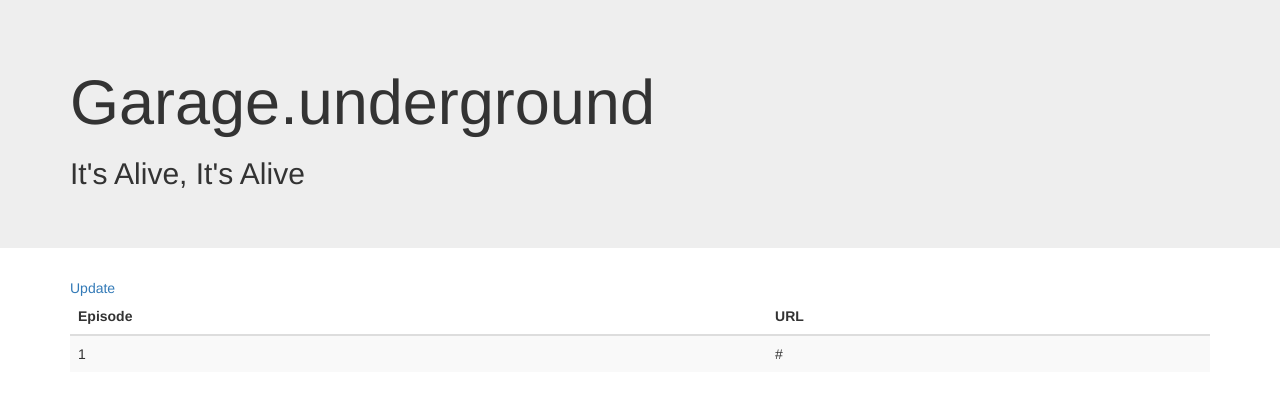
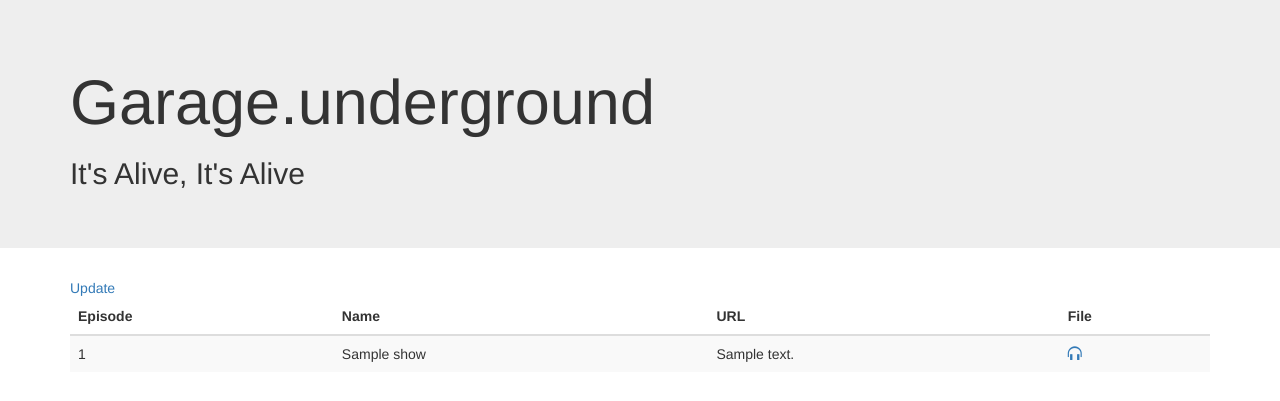
Before and after one commit to abkfenris/underground_garage, a Flask app: page / in a window 1280 px wide. Shown: the top 401 px of the page. Run offline with Flask 2, Linux system fonts and the light colour scheme; tables that the repository leaves empty hold one stand-in row (values such as "Sample post"); some libraries are stand-ins or nearby versions.

Commit message:
Initial work on feed

```diff
--- a/celery_worker.py
+++ b/celery_worker.py
@@ -1,6 +1,7 @@
 #!/usr/bin/env python
 import os
 from underground_garage.app import celery, create_app
+from underground_garage import shows
 
 app = create_app(os.getenv('UNDERGROUND_ENV') or 'default')
 app.app_context().push()
--- a/config.py
+++ b/config.py
@@ -8,7 +8,7 @@ class Config(object):
                   'mqQAxNytzcix3m8matgPi2mBfF+dcVMCyFs@kMYtcw[pyVMzCU')
     SQLALCHEMY_COMMIT_ON_TEARDOWN = True
     SECURITY_POST_LOGIN_VIEW = 'admin/'
-    CELERY_BROKER_URL = ''
+    CELERY_BROKER_URL = 'redis://localhost:6379/0'
 
 
 class DevelopmentConfig(Config):
--- a/manage.py
+++ b/manage.py
@@ -5,6 +5,7 @@ from flask_script import Manager, Shell, Server
 from flask_migrate import MigrateCommand, Migrate
 
 from underground_garage.app import create_app, db
+from underground_garage import shows
 
 app = create_app(os.getenv('UNDERGROUND_CONFIG') or 'default')
 
@@ -19,7 +20,7 @@ def _make_context():
     """Return context dict for a shell session so you can access
     app, db, and the User model by default.
     """
-    return {'app': app, }
+    return {'app': app, 'db': db, 'shows': shows}
 
 
 @manager.command
--- a/underground_garage/app.py
+++ b/underground_garage/app.py
@@ -1,6 +1,6 @@
 # -*- coding: utf-8 -*-
 '''The app module, containing the app factory function.'''
-# from celery import Celery
+from celery import Celery
 from flask import Flask  # , render_template
 from flask_bootstrap import Bootstrap
 # from flask_security import Security
@@ -10,7 +10,7 @@ from config import config, Config
 
 bootstrap = Bootstrap()
 db = SQLAlchemy()
-# celery = Celery(__name__, broker=Config.CELERY_BROKER_URL)
+celery = Celery(__name__, broker=Config.CELERY_BROKER_URL)
 
 
 def create_app(config_name):
@@ -23,7 +23,7 @@ def create_app(config_name):
 
     bootstrap.init_app(app)
     db.init_app(app)
-    # celery.conf.update(app.config)
+    celery.conf.update(app.config)
 
     from underground_garage.main import main
     app.register_blueprint(main)
--- a/underground_garage/main/views.py
+++ b/underground_garage/main/views.py
@@ -5,7 +5,6 @@ The main public routes to view the site
 from flask import render_template, redirect, url_for
 
 from underground_garage import shows
-from underground_garage.app import db
 from underground_garage.models import Show
 
 from . import main
@@ -18,6 +17,15 @@ def index():
     Index page with list of shows
     """
     return render_template('index.html', Show=Show)
+
+
+@main.route('/feed/')
+def feed():
+    """**/feed/**
+
+    Podcast feed
+    """
+    return render_template('feed.rss', Show=Show)
 
 
 @main.route('/about/')
@@ -35,5 +43,5 @@ def update():
 
     Update listing of shows
     """
-    shows.updateshows()
+    shows.updateshows.delay()
     return redirect(url_for('.index'))
--- a/underground_garage/shows.py
+++ b/underground_garage/shows.py
@@ -2,11 +2,17 @@
 Utilities to get shows, and individual media files
 """
 from collections import namedtuple
+import time
 
 import arrow
 from bs4 import BeautifulSoup
+from flask import current_app
 from pydub import AudioSegment
 import requests
+
+from underground_garage.app import celery
+from underground_garage.app import db
+from underground_garage.models import Show
 
 
 URL_STUB = 'http://undergroundgarage.com'
@@ -136,6 +142,12 @@ def showinfo(show_url):
     """
     showinfo = namedtuple('ShowInfo', 'number title date description')
     r = requests.get(show_url)
+    if r.status_code != 200:
+        while True:
+            time.sleep(10)
+            r = requests.get(show_url)
+            if r.status_code == 200:
+                break
     soup = BeautifulSoup(r.text, 'html.parser')
     number = int(soup.title.contents[0].split('-')[0].strip().split(' ')[1].strip(':'))
     title = soup.title.contents[0].split('-')[1].strip()
@@ -145,6 +157,7 @@ def showinfo(show_url):
     return showinfo(number=number, title=title, date=dt, description=desc)
 
 
+@celery.task
 def combinelist(playlist, filename='list.mp3'):
     """
     Combines a list of mp3 urls into a single file
@@ -158,10 +171,12 @@ def combinelist(playlist, filename='list.mp3'):
     sound.export(filename, format='mp3')
 
 
+@celery.task
 def updateshows():
-    from flask import current_app
-    from underground_garage.app import db
-    from underground_garage.models import Show
+    """
+    Get the current list of shows in the archive,
+    then add the urls to the database
+    """
     with current_app.app_context():
         print('Updating shows')
         showlist = showsinarchive()
@@ -175,3 +190,31 @@ def updateshows():
         for obj in db.session:
             print obj
         db.session.commit()
+    without = showswithout()
+    print without
+    for show in without:
+        updateshowdetails.delay(show.url)
+
+
+@celery.task
+def updateshowdetails(url):
+    """
+    Update the details of a show by url
+    """
+    print('Updating details for {url}'.format(url=url))
+    info = showinfo(url)
+    s = Show.query.filter_by(url=url).first()
+    s.name = info.title
+    s.episode = info.number
+    s.dt = info.date
+    s.description = info.description
+    db.session.add(s)
+    db.session.commit()
+    time.sleep(1)
+
+
+def showswithout():
+    """
+    Return a list of urls for shows without an episode
+    """
+    return Show.query.filter_by(episode=None).all()
--- a/underground_garage/templates/index.html
+++ b/underground_garage/templates/index.html
@@ -15,9 +15,19 @@
     <div class="container">
         <a href="{{ url_for('main.update') }}">Update</a>
         <table class='table table-striped table-hover'>
-            <thead><tr><th>Episode</th><th>URL</th></tr></thead>
-            {% for show in Show.query.all() %}
-                <tr><td>{% if show.episode %}{{ show.episode }}{% endif %}</td><td>{{ show.url }}</td></tr>
+            <thead><tr>
+                <th>Episode</th>
+                <th>Name</th>
+                <th>URL</th>
+                <th>File</th>
+            </tr></thead>
+            {% for show in Show.query.order_by(Show.episode.desc()).all() %}
+                <tr>
+                    <td>{% if show.episode %}{{ show.episode }}{% endif %}</td>
+                    <td>{% if show.name %}{{ show.name }}{% endif %}</td>
+                    <td>{% if show.description %}{{ show.description }}{% else %}{{ show.url }}{% endif %}</td>
+                    <td>{% if show.file %}<a href=''><span class="glyphicon glyphicon-headphones" aria-hidden="true"></span></a>{% else %}<span class="glyphicon glyphicon-remove"></span>{% endif %}
+                </tr>
             {% endfor %}
         </table>
     </div>
```
Also changed, not shown: 2 other files.
